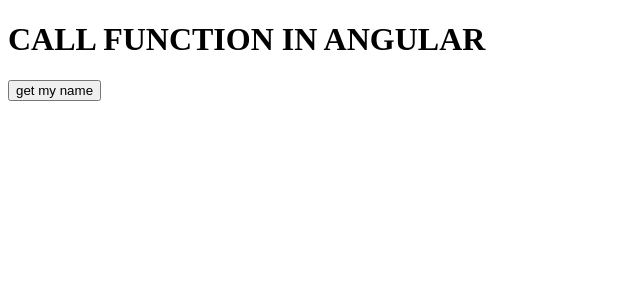
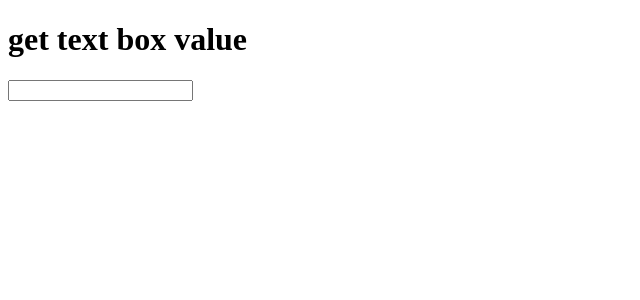
Before and after one commit to Kuldeep22dhasmana/KULDEEP-angular, an Angular app: page / in a window 1280 px wide. Shown: the top 300 px of the page, without its empty margins (0-640 px from the left). Built offline with nearby package versions, Linux system fonts and the light colour scheme.

Commit message:
get text box value

```diff
--- a/package.json
+++ b/package.json
@@ -19,6 +19,7 @@
     "@angular/platform-browser": "~11.1.1",
     "@angular/platform-browser-dynamic": "~11.1.1",
     "@angular/router": "~11.1.1",
+    "jquery": "^3.5.1",
     "rxjs": "~6.6.0",
     "tslib": "^2.0.0",
     "zone.js": "~0.11.3"
--- a/src/app/app.component.html
+++ b/src/app/app.component.html
@@ -1,2 +1,2 @@
-<h1>CALL FUNCTION IN ANGULAR</h1>
-<button (click) = "getName()">get my name</button>
+<h1>get text box value</h1>
+<input type="text" (keyup)="getVal($event)" />
--- a/src/app/app.component.ts
+++ b/src/app/app.component.ts
@@ -7,7 +7,9 @@
 })
 export class AppComponent {
   title = 'KULDEEP';
-  getName(){
-    alert("cooldeep")
+  getVal(event:any)
+  {
+    var val = event.target.value
+    console.log(val)
   }
 }
```
Also changed, not shown: 1 other file (tests, documents, lock files or other folders).
